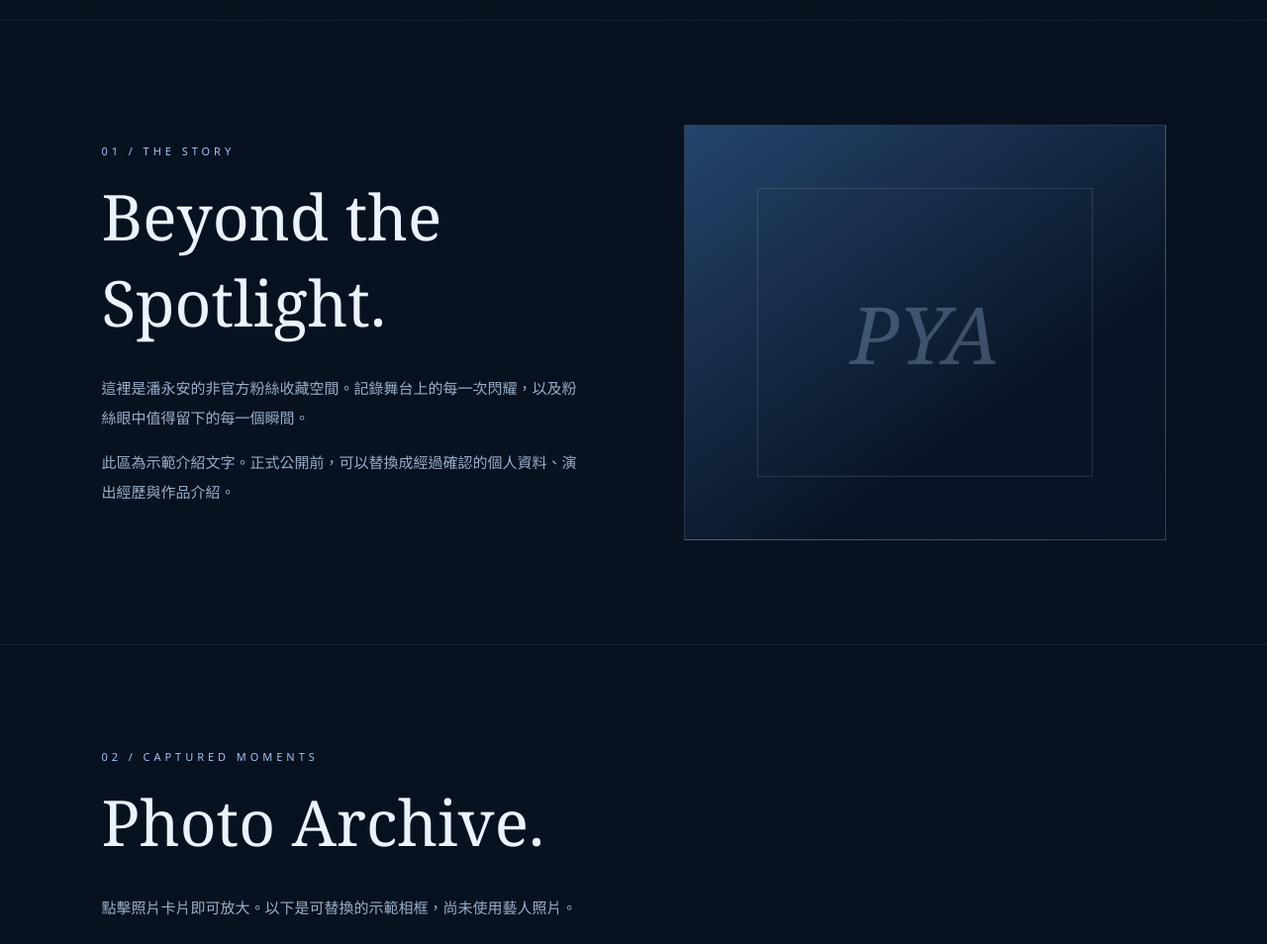
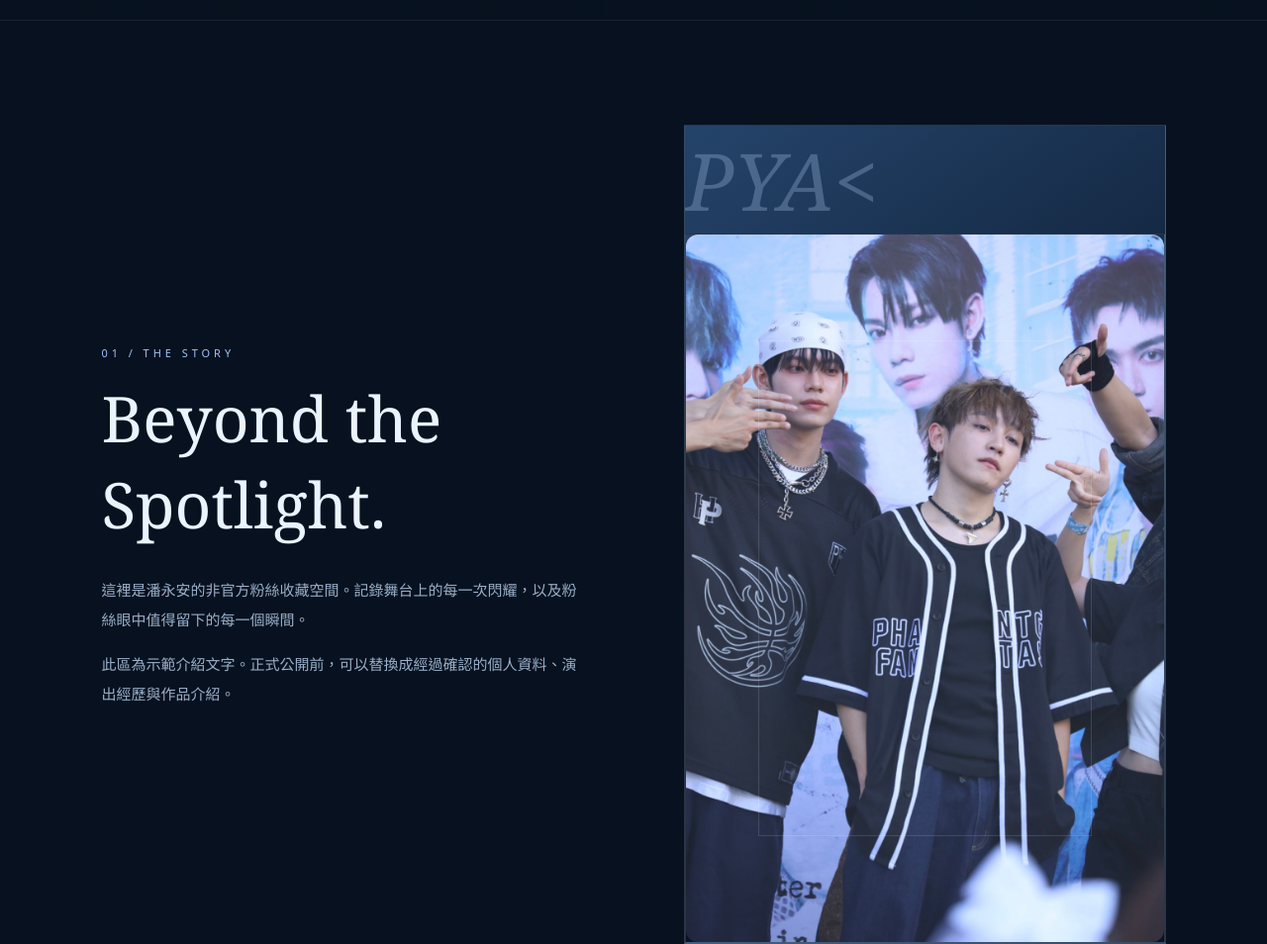
Before and after one commit to ymp1027yong-sudo/pya-fan-archive, a plain HTML site: page index.html in a window 1280 px wide. Shown: the part 780-1734 px from the top of the page at 99% size. Drawn offline with Linux system fonts and the light colour scheme.

Commit message:
Update index.html

```diff
--- a/index.html
+++ b/index.html
@@ -10,8 +10,14 @@
 </head>
 <body>
 <header><a class="brand" href="#home">PYA / FAN ARCHIVE</a><nav><a href="#about">ABOUT</a><a href="#gallery">GALLERY</a><a href="#stage">STAGE</a><a href="#events">EVENTS</a></nav></header>
-<main><section class="hero" id="home"><div class="hero-inner"><div class="eyebrow">An unofficial fan archive · Since 2026</div><h1>PAN<br>YONG AN</h1><h2>潘 永 安</h2><p>For every moment that shines.<br>獻給那些值得珍藏的舞台、影像與心動瞬間。</p><a class="btn" href="#about">EXPLORE THE ARCHIVE ↗</a></div><div class="scroll-note">SCROLL TO DISCOVER ↓</div></section>
-<section id="about"><div class="about-layout"><div><div class="kicker">01 / The story</div><h2 class="section-title">Beyond the<br>Spotlight.</h2><p class="section-copy">這裡是潘永安的非官方粉絲收藏空間。記錄舞台上的每一次閃耀，以及粉絲眼中值得留下的每一個瞬間。</p><p class="section-copy">此區為示範介紹文字。正式公開前，可以替換成經過確認的個人資料、演出經歷與作品介紹。</p></div><div class="portrait"><span>PYA</span></div></div></section>
+<main><section class="hero" id="home"><div class="hero-inner"><div class="eyebrow">An unofficial fan archive · Since 2026</div><h1>PAN<br>YUNG AN</h1><h2>潘 永 安</h2><p>For every moment that shines.<br>獻給那些值得珍藏的舞台、影像與心動瞬間。</p><a class="btn" href="#about">EXPLORE THE ARCHIVE ↗</a></div><div class="scroll-note">SCROLL TO DISCOVER ↓</div></section>
+<section id="about"><div class="about-layout"><div><div class="kicker">01 / The story</div><h2 class="section-title">Beyond the<br>Spotlight.</h2><p class="section-copy">這裡是潘永安的非官方粉絲收藏空間。記錄舞台上的每一次閃耀，以及粉絲眼中值得留下的每一個瞬間。</p><p class="section-copy">此區為示範介紹文字。正式公開前，可以替換成經過確認的個人資料、演出經歷與作品介紹。</p></div><div class="portrait"><span>PYA<
+<div class="portrait">
+  <img src="IMG_8351_Original.jpeg"
+       alt="潘永安"
+       style="width:100%;height:100%;object-fit:cover;border-radius:12px;">
+</div>
+</div></div></section>
 <section id="gallery"><div class="kicker">02 / Captured moments</div><h2 class="section-title">Photo Archive.</h2><p class="section-copy">點擊照片卡片即可放大。以下是可替換的示範相框，尚未使用藝人照片。</p><div class="gallery" id="galleryGrid"></div></section>
 <section id="stage"><div class="kicker">03 / On the stage</div><h2 class="section-title">Performances.</h2><p class="section-copy">收藏最喜歡的舞台。加入經確認的官方 YouTube 影片網址後，這裡就能直接開啟影片。</p><div class="video-grid" id="videoGrid"></div></section>
 <section id="events"><div class="kicker">04 / Moments ahead</div><h2 class="section-title">The Countdown.</h2><p class="section-copy">設定你想期待的日期。這是示範倒數，不代表已確認的公開活動。</p><div class="countdown"><div class="kicker" id="eventTitle">YOUR NEXT SPECIAL MOMENT</div><div class="timer"><div class="unit"><strong id="days">00</strong><span>DAYS</span></div><div class="unit"><strong id="hours">00</strong><span>HOURS</span></div><div class="unit"><strong id="minutes">00</strong><span>MINUTES</span></div><div class="unit"><strong id="seconds">00</strong><span>SECONDS</span></div></div><label for="eventDate">選擇示範日期（僅儲存在目前瀏覽器）</label><input id="eventDate" type="datetime-local"></div></section></main>
```
